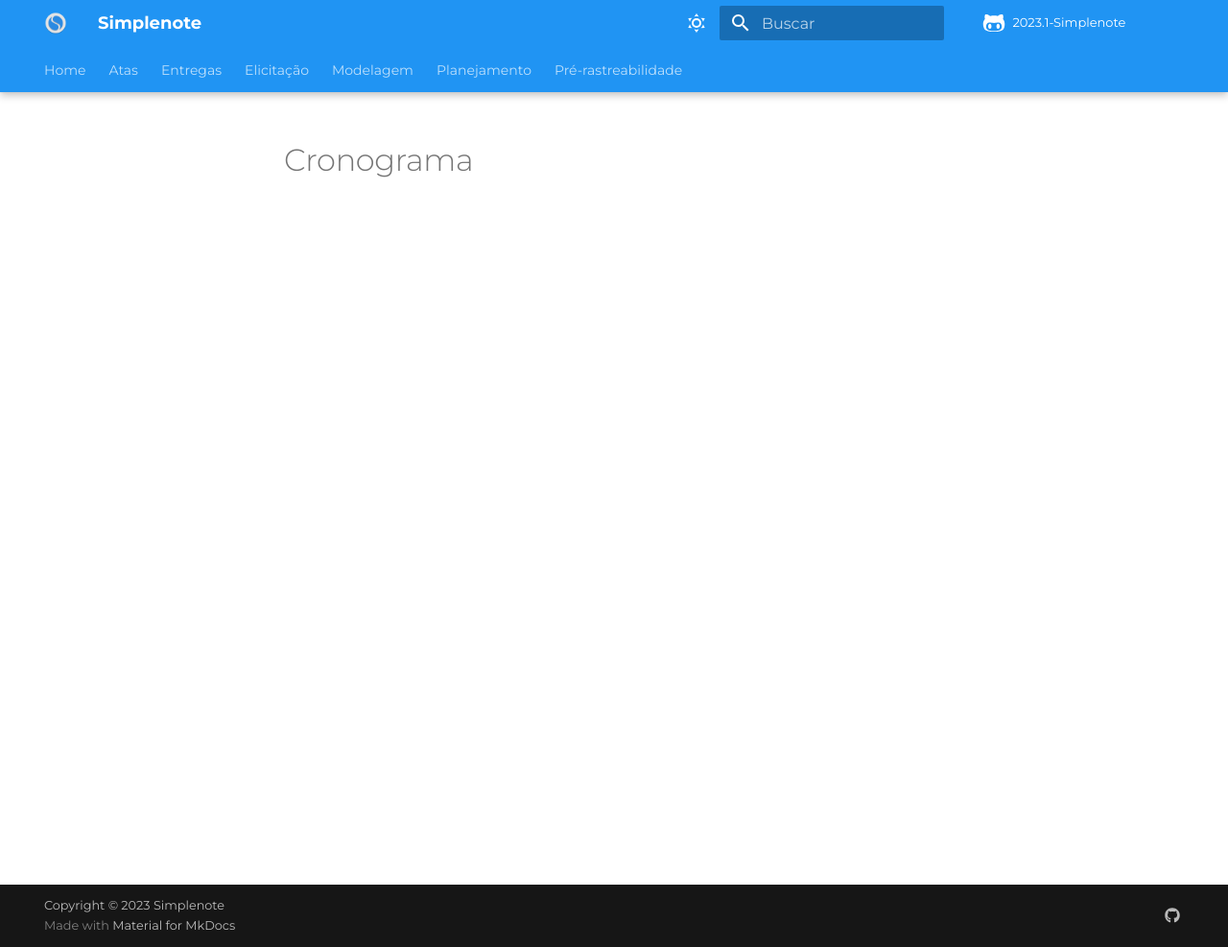
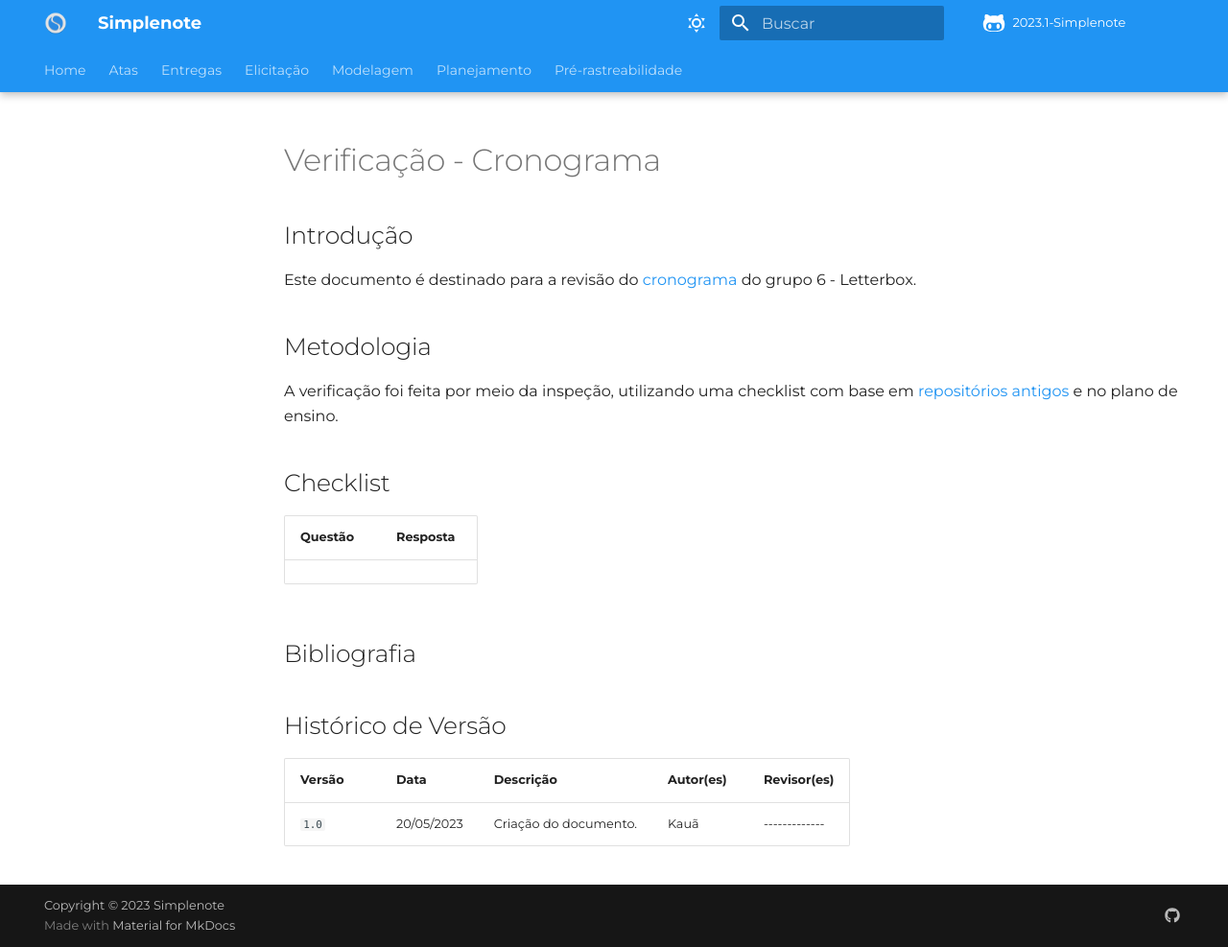
Before and after one commit to Requisitos-de-Software/2023.1-Simplenote, an MkDocs documentation site: the page built from docs/analise/planejamento/cronograma.md, in a window 1280 px wide and 987 px high. Shown: the whole window at 96% size. Built offline with MkDocs 1.6.1 and Material for MkDocs 9.7.7, drawn with Linux system fonts in a browser that asks for light colours; some web fonts are replaced; comment, search, counter and statistics services are not loaded.

Commit message:
Update cronograma.md

```diff
--- a/docs/analise/planejamento/cronograma.md
+++ b/docs/analise/planejamento/cronograma.md
@@ -1 +1,22 @@
-# Cronograma
+# Verificação - Cronograma
+
+## Introdução
+Este documento é destinado para a revisão do [cronograma](https://github.com/Requisitos-de-Software/2023.1-Letterboxd/blob/master/docs/Planejamento/cronograma.md) do grupo 6 - Letterbox.
+
+## Metodologia
+
+A verificação foi feita por meio da inspeção, utilizando uma checklist com base em [repositórios antigos](https://github.com/Requisitos-de-Software) e no plano de ensino.
+
+## Checklist
+|Questão|Resposta|
+|-------|--------
+|||
+
+## Bibliografia
+
+
+## Histórico de Versão
+
+| Versão | Data          | Descrição                          | Autor(es)     |  Revisor(es)  |
+| ------ | ------------- | ---------------------------------- | ------------- | ------------- |
+| `1.0`  | 20/05/2023    | Criação do documento.              | Kauã          | ------------- |
```
